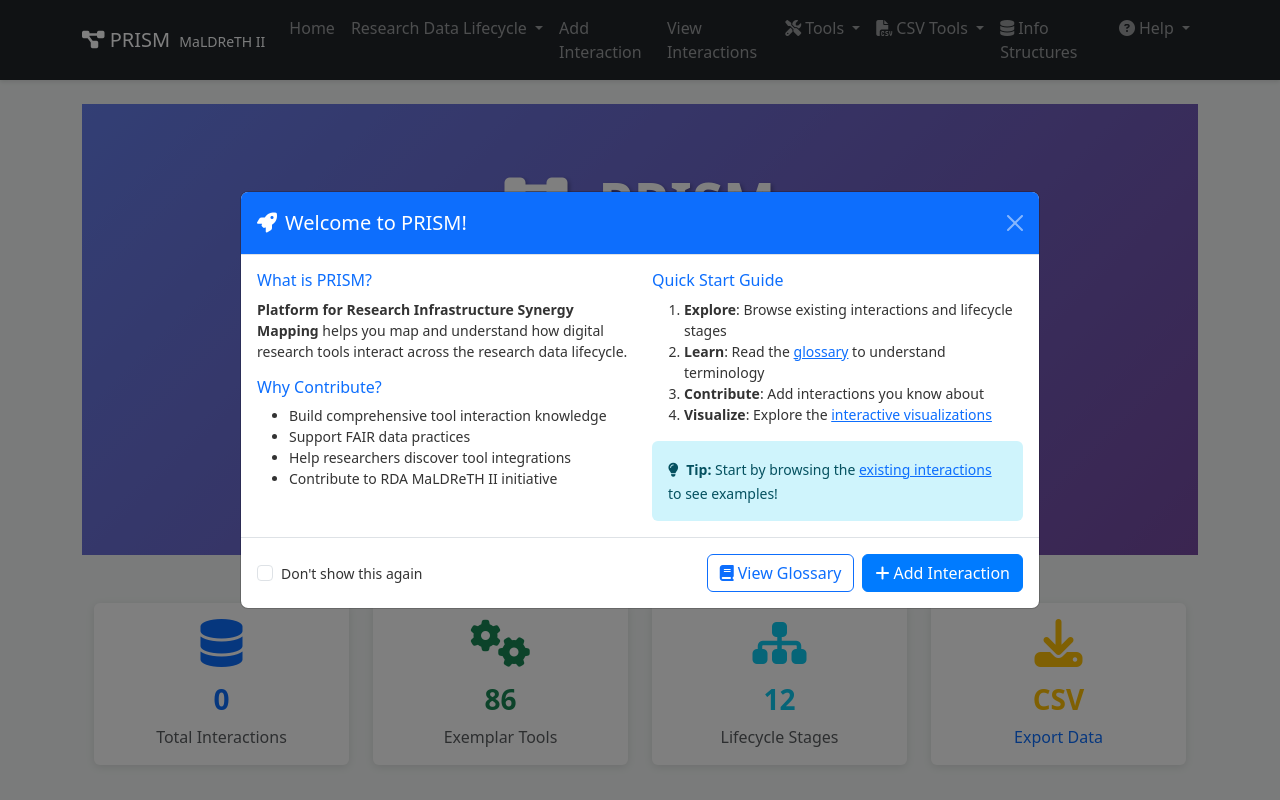
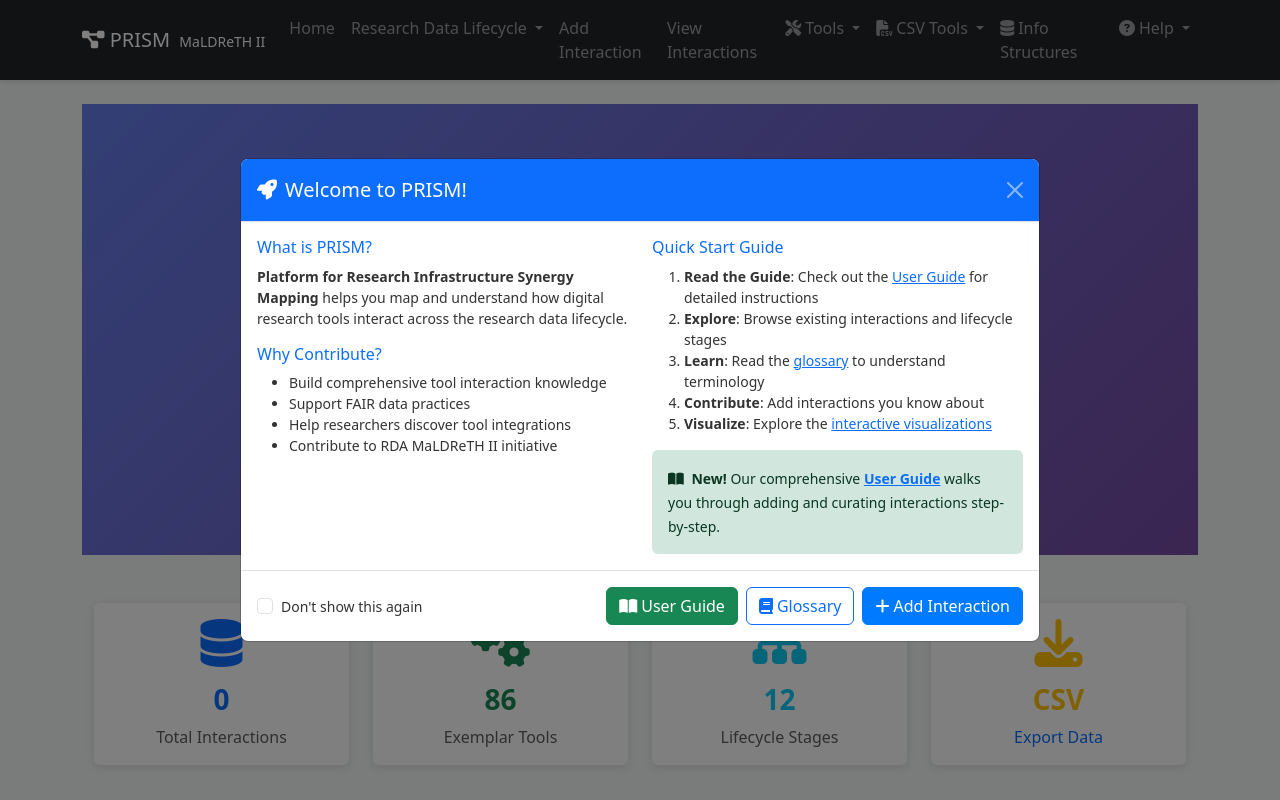
Before and after one commit to adammoore/maldreth-infrastructure-interactions, a Flask app: page / in a window 1280 px wide. Run offline with Flask 3, Linux system fonts and the light colour scheme; data comes from the database, SQL or seed files in the repository; data that the repository does not hold is empty; some libraries are stand-ins or nearby versions.

Commit message:
feat: Add User Guide to welcome modal
- Add User Guide as first step in Quick Start Guide
- Include prominent "New!" alert highlighting the User Guide
- Add User Guide button to modal footer (green/success color to highlight it)
- Reorder modal footer: User Guide, Glossary, Add Interaction
- Update alert to success style (green) to draw attention to new guide

This ensures first-time users are immediately aware of the comprehensive
documentation available to help them get started.

🤖 Generated with [Claude Code](https://claude.com/claude-code)

Co-Authored-By: Claude <noreply@anthropic.com>

```diff
--- a/templates/streamlined_index.html
+++ b/templates/streamlined_index.html
@@ -251,18 +251,19 @@
                     <div class="col-md-6">
                         <h6 class="text-primary">Quick Start Guide</h6>
                         <ol class="small">
+                            <li><strong>Read the Guide</strong>: Check out the <a href="{{ url_for('user_guide') }}" target="_blank">User Guide</a> for detailed instructions</li>
                             <li><strong>Explore</strong>: Browse existing interactions and lifecycle stages</li>
                             <li><strong>Learn</strong>: Read the <a href="{{ url_for('glossary') }}" target="_blank">glossary</a> to understand terminology</li>
                             <li><strong>Contribute</strong>: Add interactions you know about</li>
                             <li><strong>Visualize</strong>: Explore the <a href="{{ url_for('radial_visualization') }}" target="_blank">interactive visualizations</a></li>
                         </ol>
 
-                        <div class="alert alert-info border-0 mt-3 mb-0">
+                        <div class="alert alert-success border-0 mt-3 mb-0">
                             <small>
-                                <i class="fas fa-lightbulb me-1"></i>
-                                <strong>Tip:</strong> Start by browsing the
-                                <a href="{{ url_for('view_interactions') }}">existing interactions</a>
-                                to see examples!
+                                <i class="fas fa-book-open me-1"></i>
+                                <strong>New!</strong> Our comprehensive
+                                <a href="{{ url_for('user_guide') }}" class="fw-bold">User Guide</a>
+                                walks you through adding and curating interactions step-by-step.
                             </small>
                         </div>
                     </div>
@@ -275,8 +276,11 @@
                         Don't show this again
                     </label>
                 </div>
+                <a href="{{ url_for('user_guide') }}" class="btn btn-success">
+                    <i class="fas fa-book-open me-1"></i>User Guide
+                </a>
                 <a href="{{ url_for('glossary') }}" class="btn btn-outline-primary">
-                    <i class="fas fa-book me-1"></i>View Glossary
+                    <i class="fas fa-book me-1"></i>Glossary
                 </a>
                 <a href="{{ url_for('add_interaction') }}" class="btn btn-primary">
                     <i class="fas fa-plus me-1"></i>Add Interaction
```
